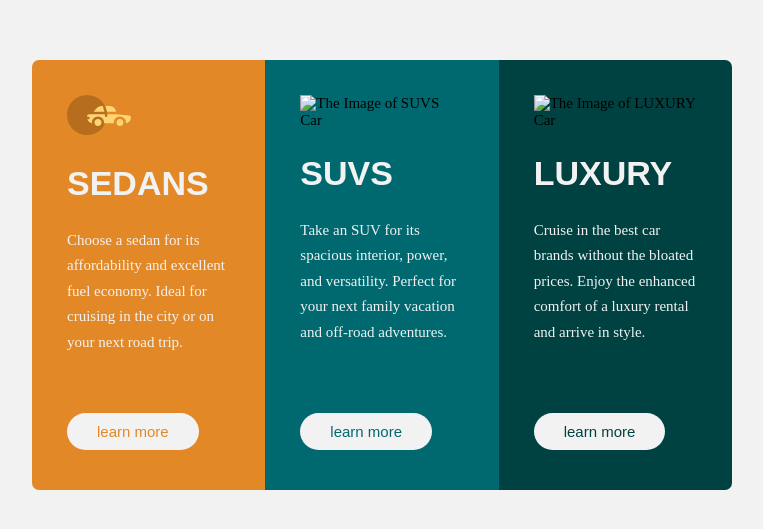
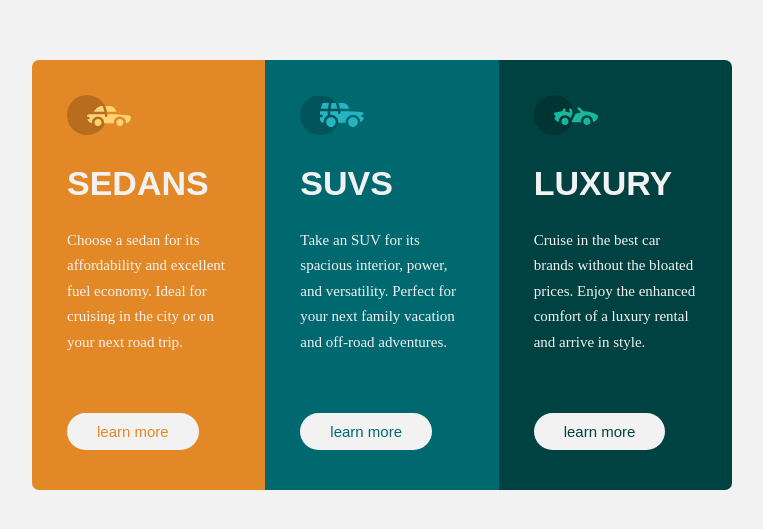
Before and after one commit to akku809/3-column-preview-cards, a plain HTML site: page index.html in a window 1280 px wide. Shown: the part 125-654 px from the top of the page, without its empty margins (258-1021 px from the left). Drawn offline with Linux system fonts and the light colour scheme; the site is published under a folder, as on GitHub Pages, so addresses that start at the root find nothing; a web font is replaced by a local one.

Commit message:
Add files via upload

```diff
--- a/index.html
+++ b/index.html
@@ -125,7 +125,7 @@
         <button class="btn1">learn more</button>
       </div>
       <div class="card2">
-        <img src="/images/icon-suvs.svg" alt="The Image of SUVS Car" />
+        <img src="./images/icon-suvs.svg" alt="The Image of SUVS Car" />
 
         <h1>SUVS</h1>
         <p>
@@ -135,7 +135,7 @@
         <button class="btn2">learn more</button>
       </div>
       <div class="card3">
-        <img src="/images/icon-luxury.svg" alt="The Image of LUXURY Car" />
+        <img src="./images/icon-luxury.svg" alt="The Image of LUXURY Car" />
 
         <h1>LUXURY</h1>
         <p>
```
